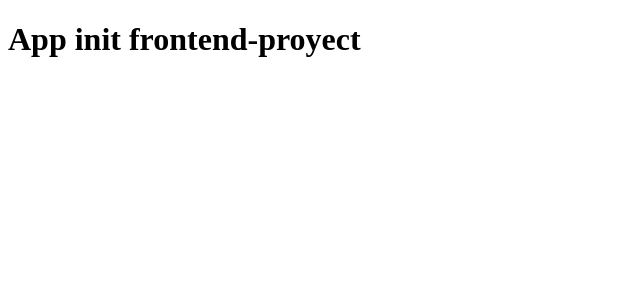
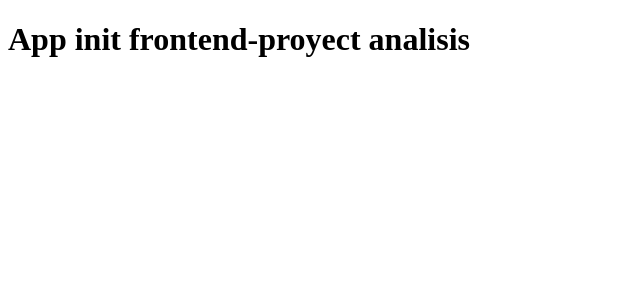
Before and after one commit to PabloMU115/frontend-proyecto, an Angular app: page / in a window 1280 px wide. Shown: the top 300 px of the page, without its empty margins (0-640 px from the left). Built offline with nearby package versions, Linux system fonts and the light colour scheme.

Commit message:
Editando title

```diff
--- a/src/app/app.component.ts
+++ b/src/app/app.component.ts
@@ -6,5 +6,5 @@ import { Component } from '@angular/core';
   styleUrls: ['./app.component.css']
 })
 export class AppComponent {
-  title = 'frontend-proyect';
+  title = 'frontend-proyect analisis';
 }
```
